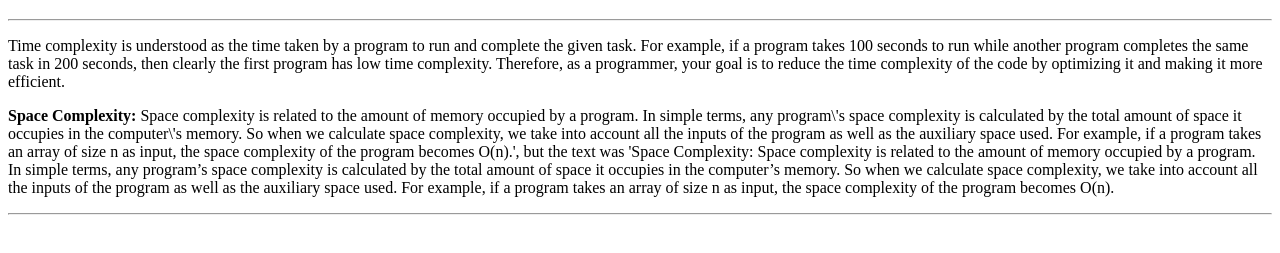
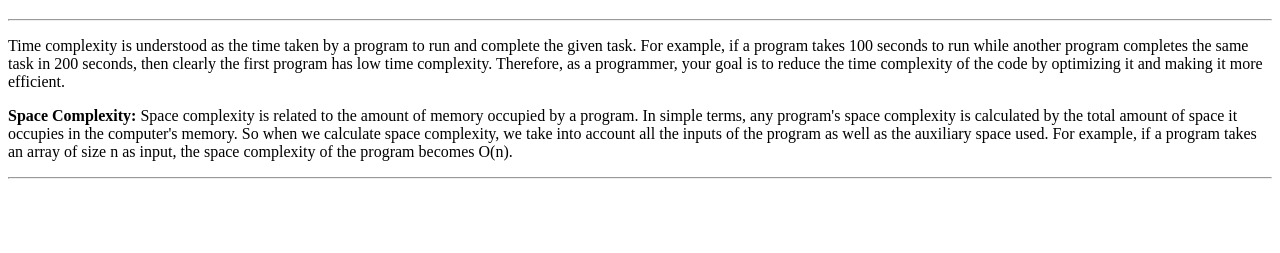
Before and after one commit to acciojob/time-and-space-complexity-SreekanthChinnakotla, a website: page main.html in a window 1280 px wide. Shown: the part 61-314 px from the top of the page. Drawn offline with Linux system fonts and the light colour scheme.

Commit message:
created a submission

```diff
--- a/main.html
+++ b/main.html
@@ -14,7 +14,7 @@
 	<hr>
 	<p>Time complexity is understood as the time taken by a program to run and complete the given task. For example, if a program takes 100 seconds to run while another program completes the same task in 200 seconds, then clearly the first program has low time complexity. Therefore, as a programmer, your goal is to reduce the time complexity of the code by optimizing it and making it more efficient.</p>
 
-	<p><b>Space Complexity:</b> Space complexity is related to the amount of memory occupied by a program. In simple terms, any program\'s space complexity is calculated by the total amount of space it occupies in the computer\'s memory. So when we calculate space complexity, we take into account all the inputs of the program as well as the auxiliary space used. For example, if a program takes an array of size n as input, the space complexity of the program becomes O(n).', but the text was 'Space Complexity: Space complexity is related to the amount of memory occupied by a program. In simple terms, any program’s space complexity is calculated by the total amount of space it occupies in the computer’s memory. So when we calculate space complexity, we take into account all the inputs of the program as well as the auxiliary space used. For example, if a program takes an array of size n as input, the space complexity of the program becomes O(n). </p>
+	<p><b>Space Complexity:</b> Space complexity is related to the amount of memory occupied by a program. In simple terms, any program's space complexity is calculated by the total amount of space it occupies in the computer's memory. So when we calculate space complexity, we take into account all the inputs of the program as well as the auxiliary space used. For example, if a program takes an array of size n as input, the space complexity of the program becomes O(n).</p>
 	<hr>
 </body>
 
```
